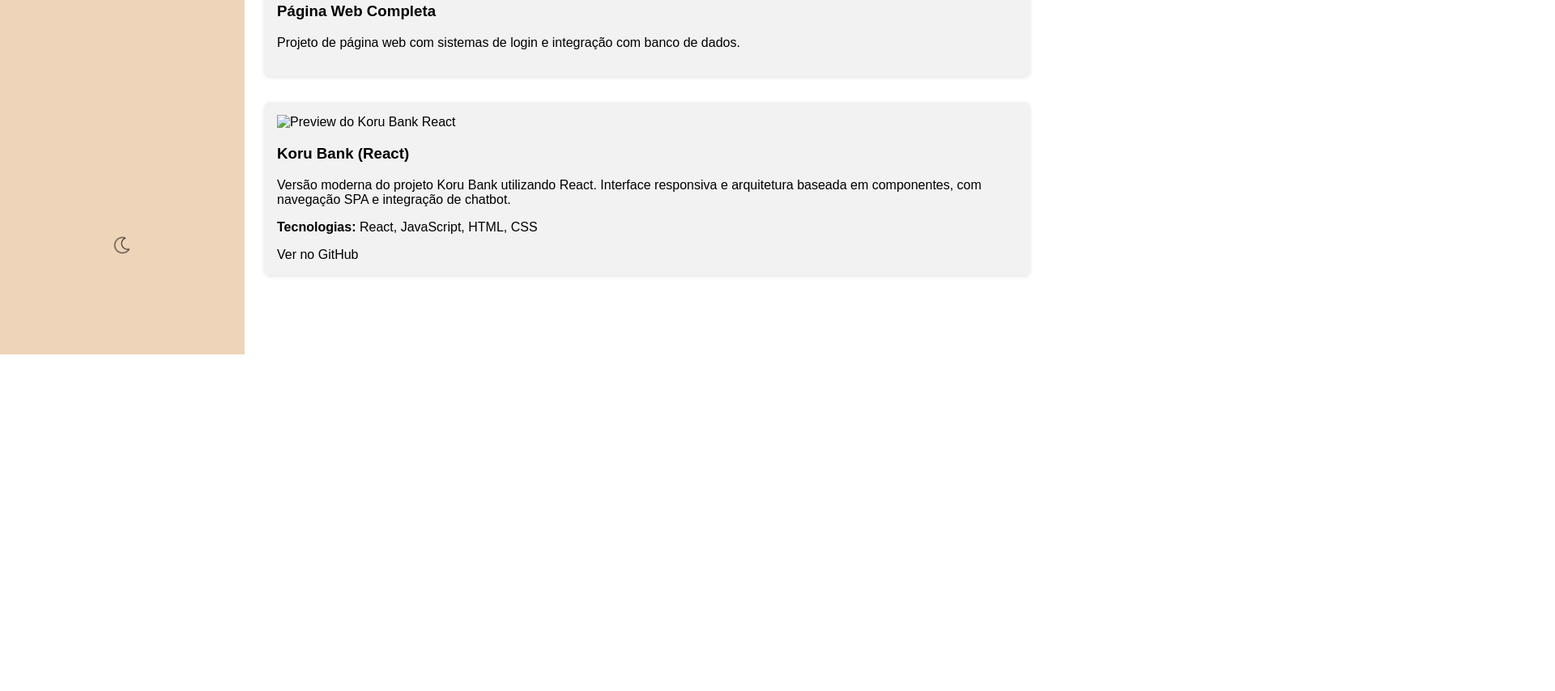
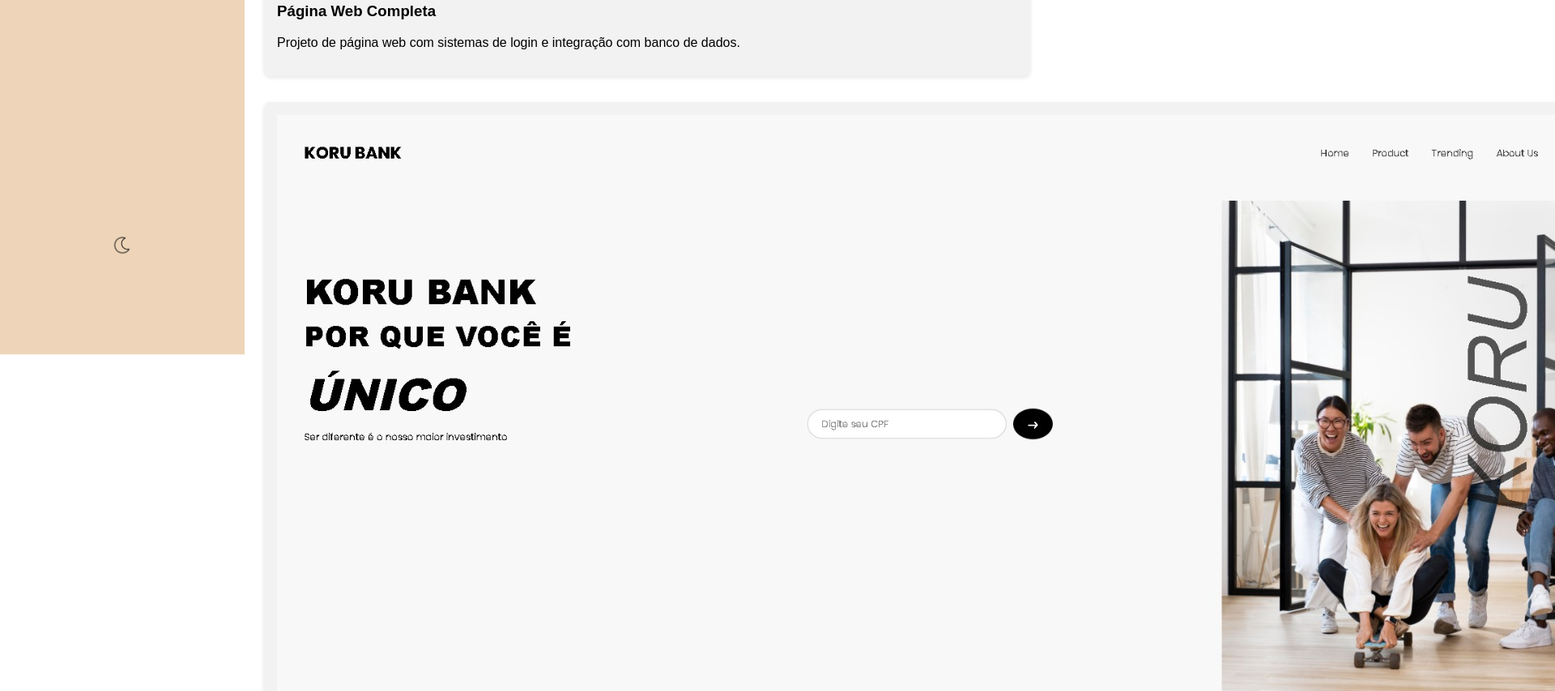
Before and after one commit to howana28/ana-dev, a plain HTML site: page projetos/projetos-full-stack.html in a window 1280 px wide. Shown: the part 474-1328 px from the top of the page at 81% size, 1920 px wide, since content can reach past the window. Before the commit the page ends 822 px from the top, so only its background shows below. Drawn offline with Linux system fonts and the light colour scheme.

Commit message:
Update projetos-full-stack.html

```diff
--- a/projetos/projetos-full-stack.html
+++ b/projetos/projetos-full-stack.html
@@ -43,7 +43,7 @@
           <p>Projeto de página web com sistemas de login e integração com banco de dados.</p>
         </div>
         <div class="projeto">
-          <img src="images/koru-preview.png" alt="Preview do Koru Bank React">
+          <img src="../images/koru-preview.png" alt="Preview do Koru Bank React">
           <h3>Koru Bank (React)</h3>
           <p>Versão moderna do projeto Koru Bank utilizando React. Interface responsiva e arquitetura baseada em componentes, com navegação SPA e integração de chatbot.</p>
           <p><strong>Tecnologias:</strong> React, JavaScript, HTML, CSS</p>
```
